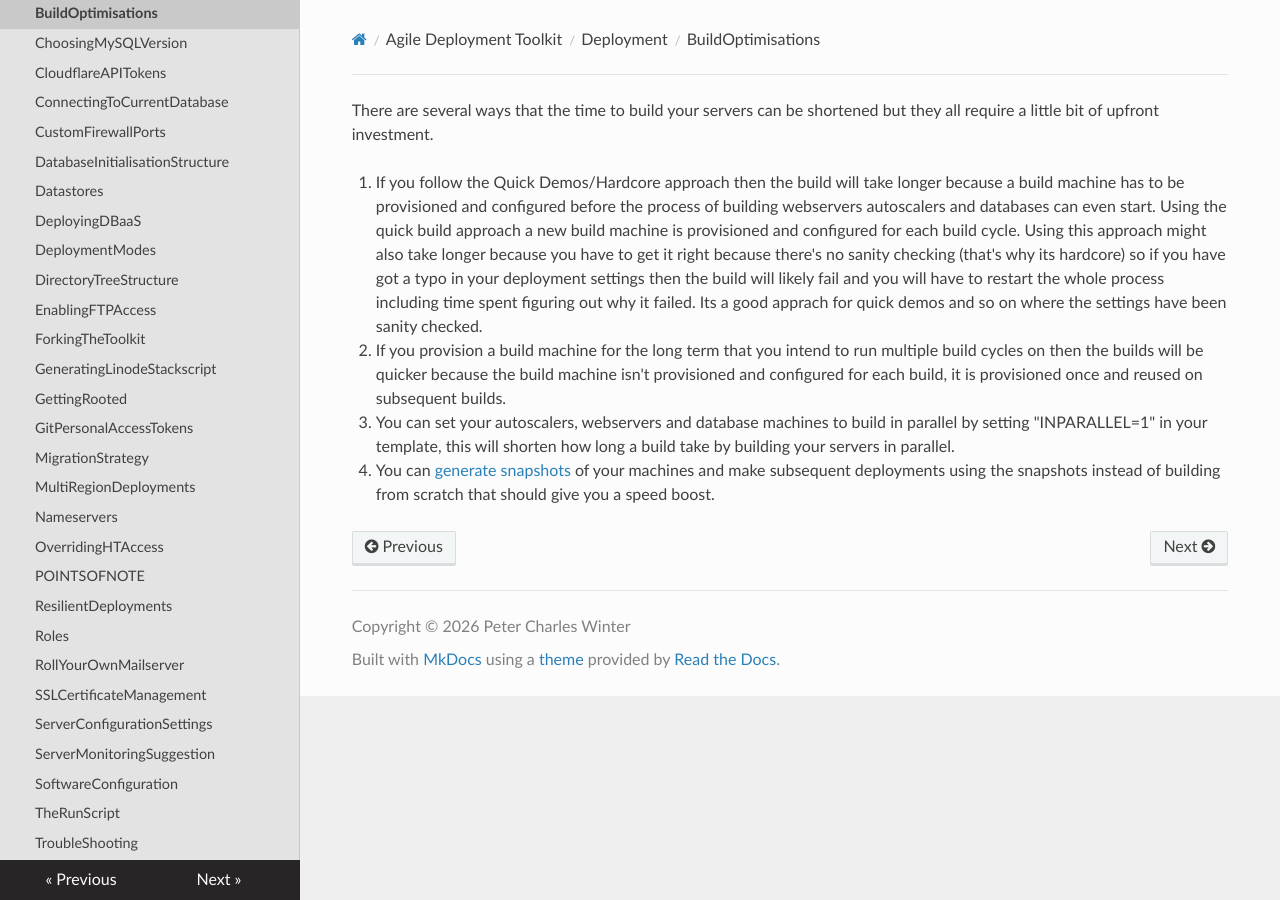
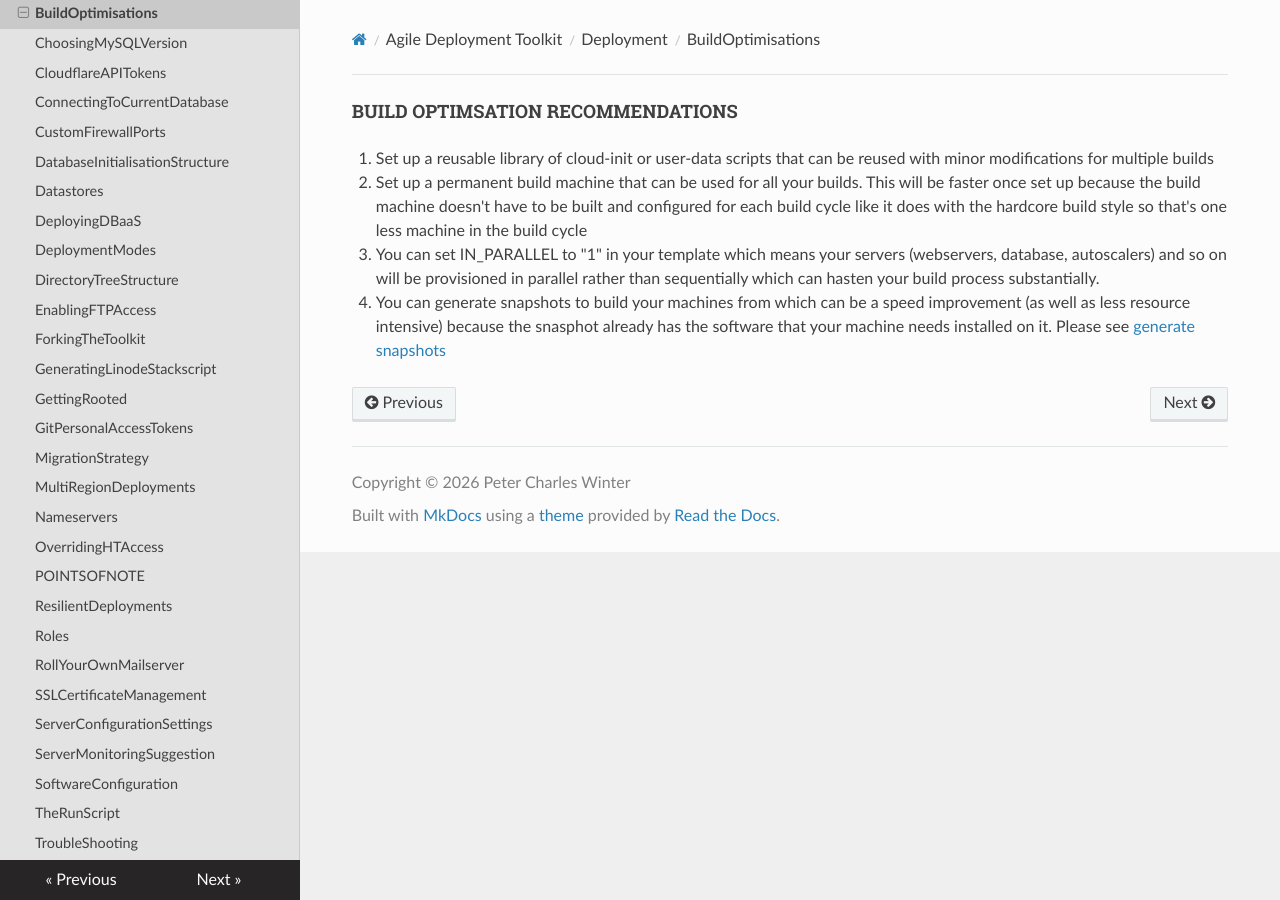
Before and after one commit to wintersys-dev/adt-documentation, an MkDocs documentation site: the page built from docs/Agile Deployment Toolkit/Deployment/BuildOptimisations.md, in a window 1280 px wide. Built offline with MkDocs 1.6.1, drawn with Linux system fonts in a browser that asks for light colours; nearby versions of some CDN libraries.

Commit message:
Update BuildOptimisations.md

```diff
--- a/docs/Agile Deployment Toolkit/Deployment/BuildOptimisations.md
+++ b/docs/Agile Deployment Toolkit/Deployment/BuildOptimisations.md
@@ -1,10 +1,6 @@
+#### BUILD OPTIMSATION RECOMMENDATIONS
 
-There are several ways that the time to build your servers can be shortened but they all require a little bit of upfront investment.
-
-1. If you follow the Quick Demos/Hardcore approach then the build will take longer because a build machine has to be provisioned and configured before the process of building webservers autoscalers and databases can even start. Using the quick build approach a new build machine is provisioned and configured for each build cycle. Using this approach might also take longer because you have to get it right because there's no sanity checking (that's why its hardcore) so if you have got a typo in your deployment settings then the build will likely fail and you will have to restart the whole process including time spent figuring out why it failed. Its a good apprach for quick demos and so on where the settings have been sanity checked.
-
-2. If you provision a build machine for the long term that you intend to run multiple build cycles on then the builds will be quicker because the build machine isn't provisioned and configured for each build, it is provisioned once and reused on subsequent builds.
-
-3. You can set your autoscalers, webservers and database machines to build in parallel by setting "INPARALLEL=1" in your template, this will shorten how long a build take by building your servers in parallel.
-
-4. You can [generate snapshots](https://www.wintersys-dev.uk/Agile%20Deployment%20Toolkit/Deployment/BuildFromSnapshots/) of your machines and make subsequent deployments using the snapshots instead of building from scratch that should give you a speed boost.
+1. Set up a reusable library of cloud-init or user-data scripts that can be reused with minor modifications for multiple builds
+2. Set up a permanent build machine that can be used for all your builds. This will be faster once set up because the build machine doesn't have to be built and configured for each build cycle like it does with the hardcore build style so that's one less machine in the build cycle
+3. You can set IN_PARALLEL to "1" in your template which means your servers (webservers, database, autoscalers) and so on will be provisioned in parallel rather than sequentially which can hasten your build process substantially.
+4. You can generate snapshots to build your machines from which can be a speed improvement (as well as less resource intensive) because the snasphot already has the software that your machine needs installed on it. Please see [generate snapshots](https://www.wintersys-dev.uk/Agile%20Deployment%20Toolkit/Deployment/BuildFromSnapshots/)
```
